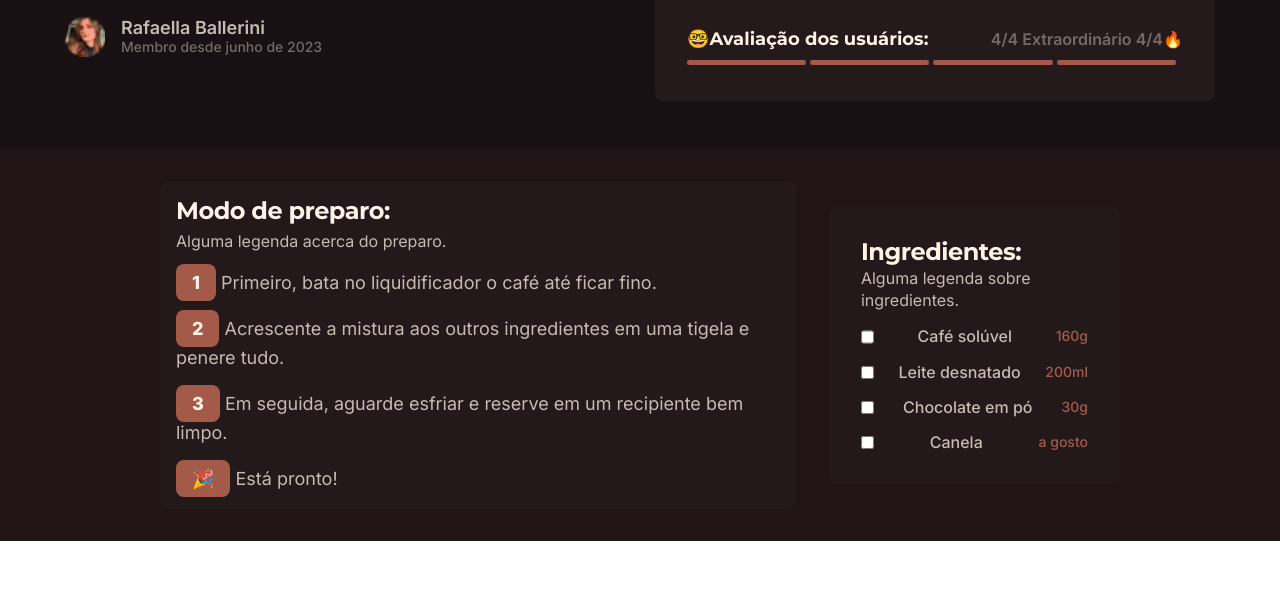
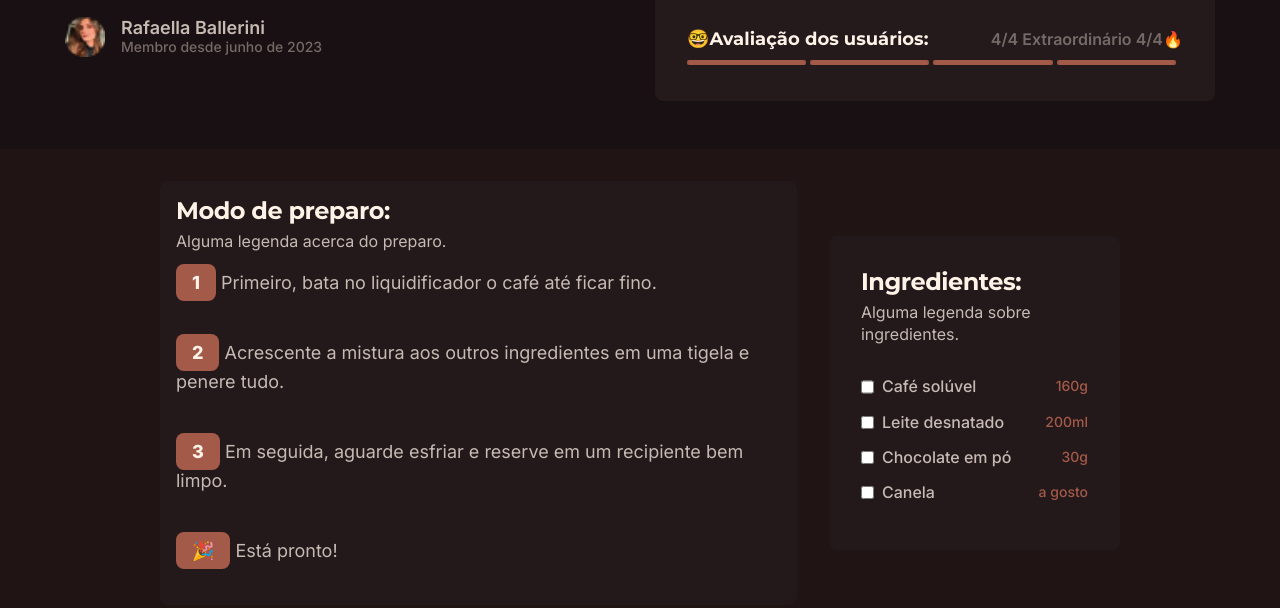
Before and after one commit to steffaneleal/Landing-Page---BalleCoffe, a plain HTML site: page index-receita.html in a window 1280 px wide. Shown: the part 334-942 px from the top of the page. Before the commit the page ends 875 px from the top, so only its background shows below. Drawn offline with Linux system fonts and the light colour scheme.

Commit message:
versão 5
Falta apenas o span do modo de preparo e os checkboxes dos ingredientes.

```diff
--- a/index-receita.html
+++ b/index-receita.html
@@ -96,20 +96,32 @@
                 <div class="preparo-ingredientes-form">
                     <form action="">
                         <div class="preparo-ingredientes-form-selection">
-                            <input type="checkbox" name="ingredientes" value="café">Café solúvel
-                            <h4>160g</h4>
+                            <input type="checkbox" name="ingredientes" value="café">
+                            <div class="preparo-ingredientes-form-selection-text">
+                                <h2>Café solúvel</h2>
+                                <h4>160g</h4>
+                            </div>
                         </div>
                         <div class="preparo-ingredientes-form-selection">
-                            <input type="checkbox" name="ingredientes" value="leite">Leite desnatado
-                            <h4>200ml</h4>
+                            <input type="checkbox" name="ingredientes" value="leite">
+                            <div class="preparo-ingredientes-form-selection-text">
+                                <h2>Leite desnatado</h2>
+                                <h4>200ml</h4>
+                            </div>
                         </div>
                         <div class="preparo-ingredientes-form-selection">
-                            <input type="checkbox" name="ingredientes" value="chocolate">Chocolate em pó
-                            <h4>30g</h4>
+                            <input type="checkbox" name="ingredientes" value="chocolate">
+                            <div class="preparo-ingredientes-form-selection-text">
+                                <h2>Chocolate em pó</h2>
+                                <h4>30g</h4>
+                            </div>
                         </div>
                         <div class="preparo-ingredientes-form-selection">
-                            <input type="checkbox" name="ingredientes" value="canela">Canela
-                            <h4>a gosto</h4>
+                            <input type="checkbox" name="ingredientes" value="canela">
+                            <div class="preparo-ingredientes-form-selection-text">
+                                <h2>Canela</h2>
+                                <h4>a gosto</h4>
+                            </div>
                         </div>
                     </form>
                 </div>
--- a/preparo.css
+++ b/preparo.css
@@ -53,6 +53,7 @@
 
 .modo-preparo h2{
     margin: 1rem;
+    padding-bottom: 1.5rem;
 
     color: #C7BAB3;
     font-family: Inter;
@@ -93,6 +94,9 @@
 }
 
 .preparo-ingredientes p{
+    padding-top: 0.25rem;
+    padding-bottom: 2rem;
+
     color: #C7BAB3;
     font-family: Inter;
     font-size: 1rem;
@@ -102,10 +106,18 @@
 }
 
 .preparo-ingredientes-form-selection{
-    padding-top: 1rem;
+    display: flex;
+    padding-bottom: 1rem;
+}
+
+.preparo-ingredientes-form-selection-text{
     display: flex;
     justify-content: space-between;
+    flex-grow: 2;
+    padding-left: 0.5rem;
+}
 
+.preparo-ingredientes-form-selection h2{
     color: #C7BAB3;
     font-family: Inter;
     font-size: 1rem;
@@ -122,3 +134,7 @@
     font-weight: 500;
     line-height: 132%; /* 1.155rem */
 }
+
+.preparo-ingredientes-form-selection input{
+    border-radius: 1rem;
+}
```
